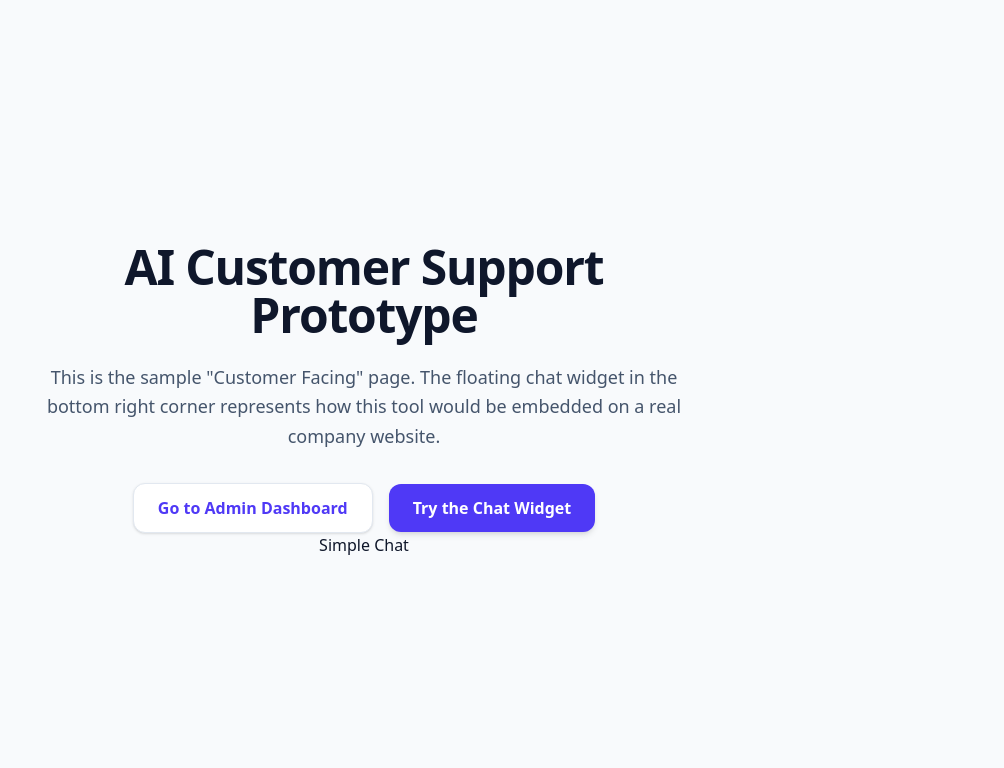
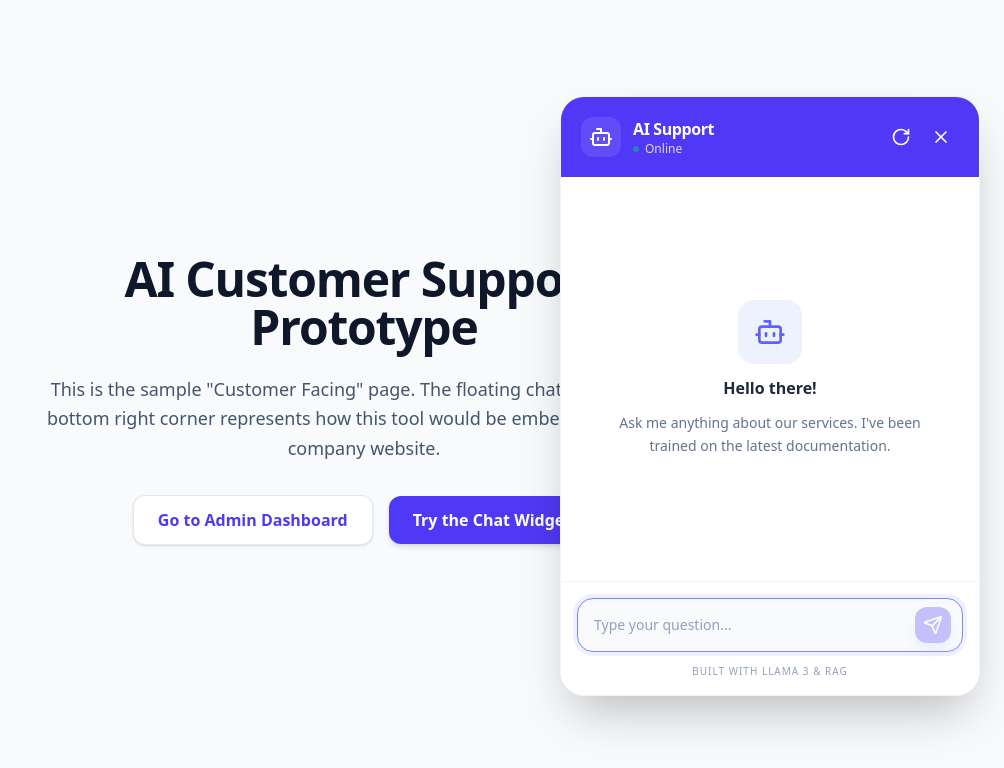
Before and after one commit to Adii1106/AI-Support-Bot-RAG-, a Next.js app in the folder frontend-Next.js/: page / in a window 1280 px wide. Both pictures are taken after a click on the button "Try the Chat Widget". Shown: the top 768 px of the page, without its empty margins (276-1280 px from the left). Built offline with nearby package versions, Linux system fonts and the light colour scheme.

Commit message:
deployment: finalizing code for production

```diff
--- a/frontend-Next.js/src/components/ChatWidget.tsx
+++ b/frontend-Next.js/src/components/ChatWidget.tsx
@@ -1 +1,208 @@
-export default function ChatWidget() { return <div>Simple Chat</div>; }
+'use client';
+
+import React, { useState, useRef, useEffect } from 'react';
+import { MessageSquare, X, Send, Bot, User, Loader2, RotateCw } from 'lucide-react';
+import { clsx, type ClassValue } from 'clsx';
+import { twMerge } from 'tailwind-merge';
+
+function cn(...inputs: ClassValue[]) {
+    return twMerge(clsx(inputs));
+}
+
+type Message = {
+    role: 'user' | 'assistant';
+    content: string;
+};
+
+export default function ChatWidget() {
+    const [isOpen, setIsOpen] = useState(false);
+    const [input, setInput] = useState('');
+    const [messages, setMessages] = useState<Message[]>([]);
+    const [isLoading, setIsLoading] = useState(false);
+    const [isStreaming, setIsStreaming] = useState(false);
+    const scrollRef = useRef<HTMLDivElement>(null);
+
+    // Auto-scroll whenever messages change
+    useEffect(() => {
+        if (scrollRef.current) {
+            scrollRef.current.scrollTop = scrollRef.current.scrollHeight;
+        }
+    }, [messages, isStreaming]);
+
+    const handleClear = () => {
+        setMessages([]);
+        setInput('');
+    };
+
+    const handleSubmit = async (e: React.FormEvent) => {
+        e.preventDefault();
+        if (!input.trim() || isLoading) return;
+
+        const userMessage: Message = { role: 'user', content: input };
+        setMessages((prev) => [...prev, userMessage]);
+        setInput('');
+        setIsLoading(true);
+
+        try {
+            const response = await fetch('/api/chat', {
+                method: 'POST',
+                headers: { 'Content-Type': 'application/json' },
+                body: JSON.stringify({
+                    prompt: input,
+                    history: messages
+                }),
+            });
+
+            if (!response.ok) throw new Error('API down');
+
+            const reader = response.body?.getReader();
+            if (!reader) throw new Error('No reader');
+
+            setIsLoading(false);
+            setIsStreaming(true);
+
+            let assistantContent = "";
+            setMessages((prev) => [...prev, { role: 'assistant', content: "" }]);
+
+            const decoder = new TextDecoder();
+            while (true) {
+                const { done, value } = await reader.read();
+                if (done) break;
+
+                const chunk = decoder.decode(value);
+                const lines = chunk.split('\n');
+
+                for (const line of lines) {
+                    if (line.startsWith('data: ')) {
+                        const dataLine = line.slice(6);
+                        if (dataLine === '[DONE]') continue;
+                        try {
+                            const parsed = JSON.parse(dataLine);
+                            if (parsed.text) {
+                                assistantContent += parsed.text;
+                                setMessages((prev) => {
+                                    const next = [...prev];
+                                    next[next.length - 1] = {
+                                        ...next[next.length - 1],
+                                        content: assistantContent
+                                    };
+                                    return next;
+                                });
+                            }
+                        } catch (e) { /* partial json */ }
+                    }
+                }
+            }
+        } catch (error) {
+            console.error('Chat error:', error);
+            setMessages((prev) => [...prev, { role: 'assistant', content: "Oops, my brain is offline. Make sure the Python server is running on port 8000!" }]);
+        } finally {
+            setIsLoading(false);
+            setIsStreaming(false);
+        }
+    };
+
+    return (
+        <div className="fixed bottom-6 right-6 z-50 font-sans antialiased text-slate-900">
+            {/* The actual chat window */}
+            {isOpen && (
+                <div className="bg-white bottom-20 right-0 fixed sm:absolute w-[calc(100vw-3rem)] sm:w-[420px] h-[600px] max-h-[calc(100vh-8rem)] rounded-3xl shadow-2xl border border-slate-100 flex flex-col overflow-hidden animate-in slide-in-from-bottom-5 duration-300">
+
+                    {/* Header with clear button */}
+                    <header className="p-5 bg-indigo-600 text-white flex items-center justify-between">
+                        <div className="flex items-center space-x-3">
+                            <div className="p-2 bg-white/10 rounded-xl">
+                                <Bot className="w-6 h-6" />
+                            </div>
+                            <div>
+                                <h3 className="font-bold tracking-tight">AI Support</h3>
+                                <div className="flex items-center text-xs opacity-80">
+                                    <div className="w-1.5 h-1.5 rounded-full bg-green-400 mr-1.5 animate-pulse" />
+                                    Online
+                                </div>
+                            </div>
+                        </div>
+                        <div className="flex items-center space-x-1">
+                            <button onClick={handleClear} className="p-2 hover:bg-white/10 rounded-lg transition-colors" title="Clear Chat">
+                                <RotateCw className="w-5 h-5" />
+                            </button>
+                            <button onClick={() => setIsOpen(false)} className="p-2 hover:bg-white/10 rounded-lg transition-colors">
+                                <X className="w-5 h-5" />
+                            </button>
+                        </div>
+                    </header>
+
+                    {/* Chat history section */}
+                    <div ref={scrollRef} className="flex-1 overflow-y-auto p-6 space-y-6 scroll-smooth">
+                        {messages.length === 0 && (
+                            <div className="flex flex-col items-center justify-center h-full text-center space-y-3 px-4">
+                                <div className="p-4 bg-indigo-50 rounded-2xl text-indigo-500">
+                                    <Bot className="w-8 h-8" />
+                                </div>
+                                <h4 className="font-bold text-slate-800">Hello there!</h4>
+                                <p className="text-sm text-slate-500 leading-relaxed">
+                                    Ask me anything about our services. I've been trained on the latest documentation.
+                                </p>
+                            </div>
+                        )}
+
+                        {messages.map((m, i) => (
+                            <div key={i} className={cn("flex flex-col", m.role === 'user' ? "items-end" : "items-start")}>
+                                <div className={cn(
+                                    "max-w-[85%] rounded-2xl px-5 py-3 text-sm leading-relaxed shadow-sm break-words",
+                                    m.role === 'user'
+                                        ? "bg-indigo-600 text-white rounded-tr-none"
+                                        : "bg-slate-50 text-slate-700 border border-slate-100 rounded-tl-none"
+                                )}>
+                                    {m.content}
+                                </div>
+                            </div>
+                        ))}
+
+                        {isLoading && (
+                            <div className="flex items-start space-x-2">
+                                <div className="p-2 bg-slate-50 border border-slate-100 rounded-xl">
+                                    <Loader2 className="w-4 h-4 animate-spin text-indigo-600" />
+                                </div>
+                            </div>
+                        )}
+                    </div>
+
+                    {/* input area */}
+                    <form onSubmit={handleSubmit} className="p-4 bg-white border-t border-slate-100">
+                        <div className="relative group">
+                            <input
+                                autoFocus
+                                value={input}
+                                onChange={(e) => setInput(e.target.value)}
+                                placeholder="Type your question..."
+                                className="w-full bg-slate-50 border border-slate-200 focus:border-indigo-400 focus:ring-4 focus:ring-indigo-50 items-center justify-center transition-all p-4 pr-14 rounded-2xl text-sm outline-none placeholder:text-slate-400 disabled:opacity-50"
+                                disabled={isLoading || isStreaming}
+                            />
+                            <button
+                                type="submit"
+                                disabled={!input.trim() || isLoading || isStreaming}
+                                className="absolute right-3 top-1/2 -translate-y-1/2 p-2 bg-indigo-600 text-white rounded-xl shadow-lg shadow-indigo-200 hover:bg-indigo-700 disabled:opacity-30 transition-all active:scale-95"
+                            >
+                                <Send className="w-5 h-5" />
+                            </button>
+                        </div>
+                        <p className="text-[10px] text-center text-slate-400 mt-3 font-medium uppercase tracking-widest">
+                            Built with Llama 3 & RAG
+                        </p>
+                    </form>
+                </div>
+            )}
+
+            {/* The toggle button */}
+            {!isOpen && (
+                <button
+                    onClick={() => setIsOpen(true)}
+                    className="p-5 bg-indigo-600 text-white rounded-full shadow-2xl shadow-indigo-300 hover:bg-indigo-700 hover:scale-110 active:scale-95 transition-all duration-300 group"
+                >
+                    <MessageSquare className="w-7 h-7 group-hover:rotate-12 transition-transform" />
+                </button>
+            )}
+        </div>
+    );
+}
```
Also changed, not shown: 2 other files (tests, documents, lock files or other folders).
